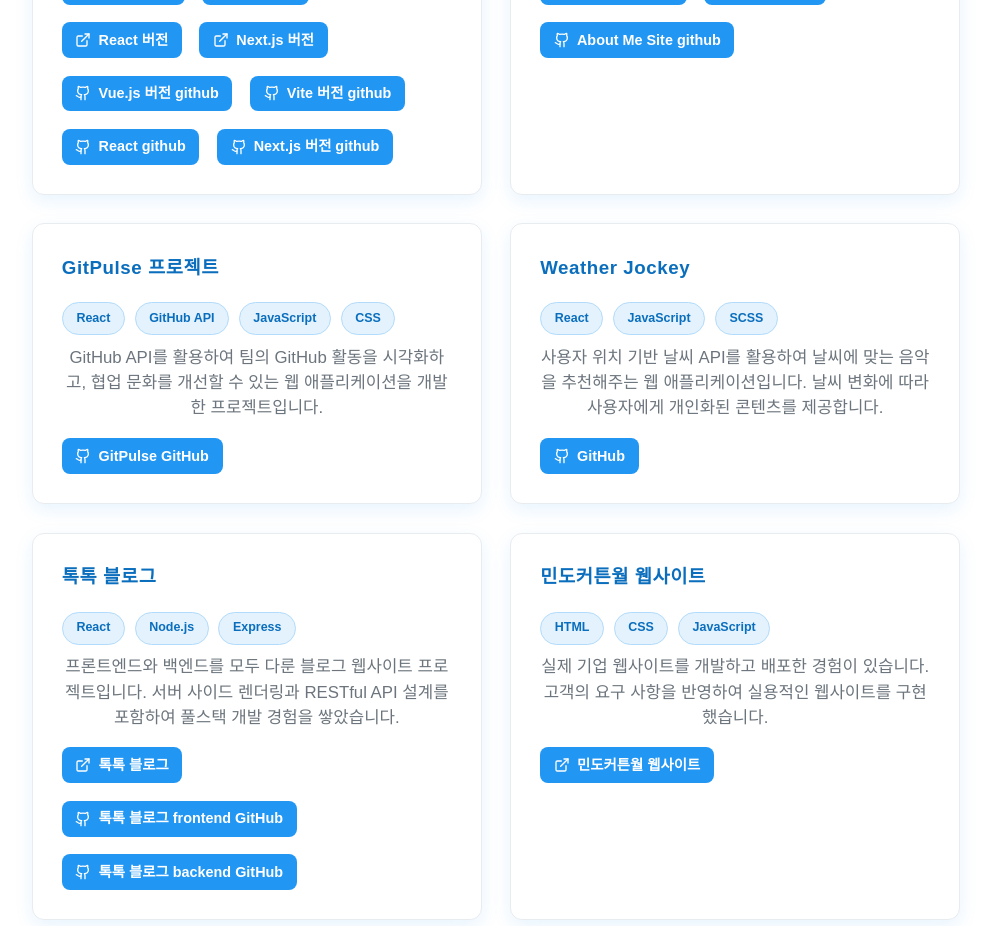
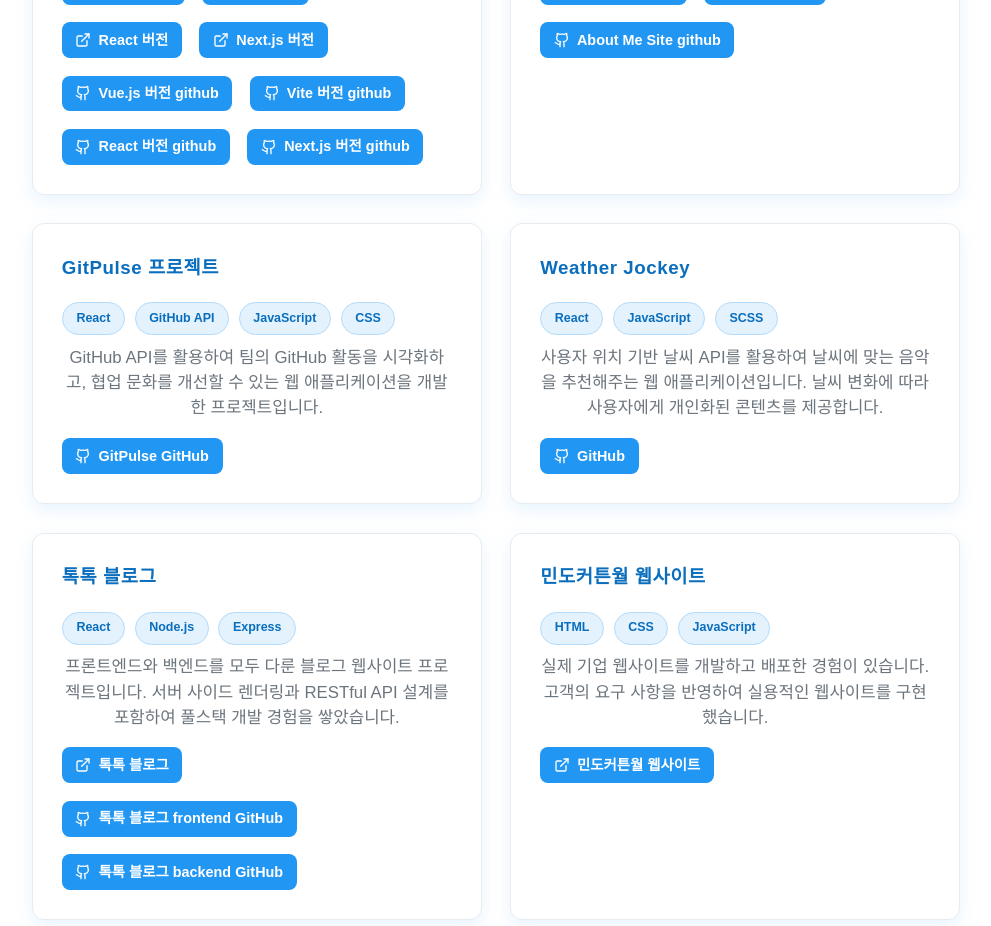
Before and after one commit to alex8396/my-portfolio, a React (Vite) app: page / in a window 1280 px wide. Shown: the part 3400-4326 px from the top of the page, without its empty margins (144-1135 px from the left). Built offline with nearby package versions, Linux system fonts and the light colour scheme.

Commit message:
fix:수정

```diff
--- a/src/components/App.jsx
+++ b/src/components/App.jsx
@@ -112,7 +112,7 @@ const portfolioData = {
         {
           type: "github",
           url: "https://github.com/alex8396/port2024-react",
-          name: "React github",
+          name: "React 버전 github",
         },
         {
           type: "github",
```
